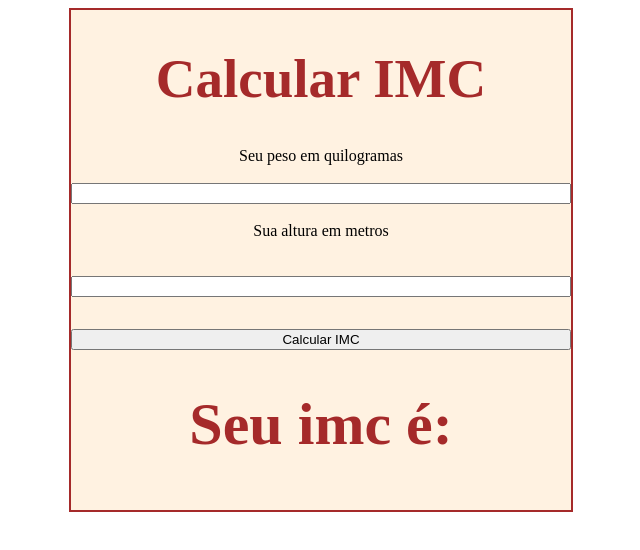
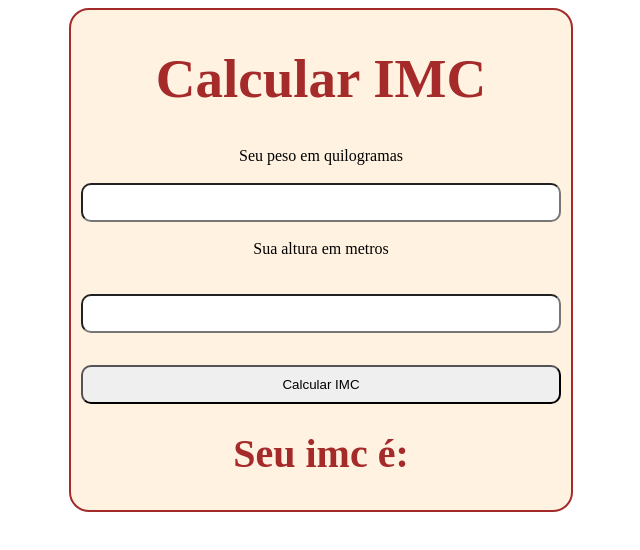
Before and after one commit to Myllennyvic/atividadeimc1, a plain HTML site: page index.html in a window 1280 px wide. Shown: the whole page, without its empty margins (319-959 px from the left). Drawn offline with Linux system fonts and the light colour scheme.

Commit message:
calculadoraimc

```diff
--- a/style.css
+++ b/style.css
@@ -23,6 +23,7 @@ body{
     flex-direction: column;
     justify-content: center;
     border: 2px brown solid;;
+    border-radius: 20px;
     width: 500px;
     height: 500px;
     background-color: rgb(255, 242, 225);
@@ -31,11 +32,20 @@ body{
 .imc{
     text-align: center;
     color: brown;
-    font-size: 20px;
+    font-size: 10px;
 }
 
 .classificacao{
     text-align: center;
     color: brown;
-    font-size: 30px;
+    font-size: 20px;
 }
+classificacao{
+    font-size: 100px;
+}
+input{
+    border-radius: 10px;
+    padding: 10px;
+    margin-left: 10px;
+    margin-right: 10px;
+}
```
